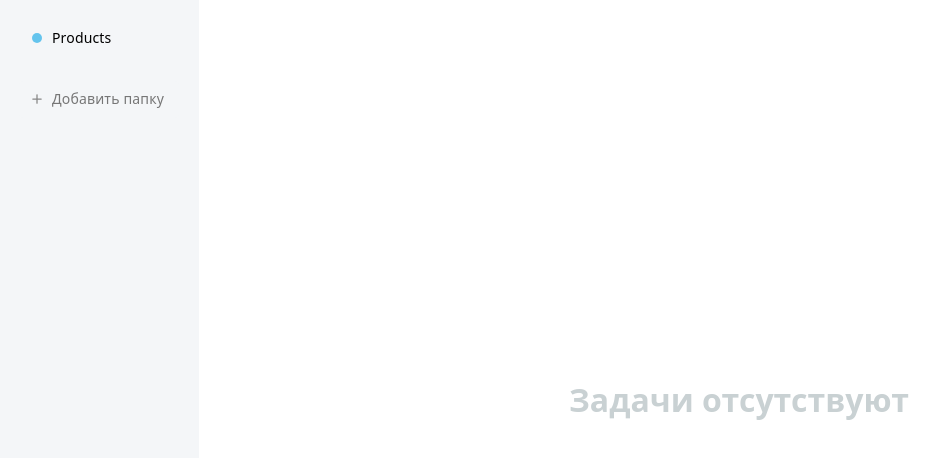
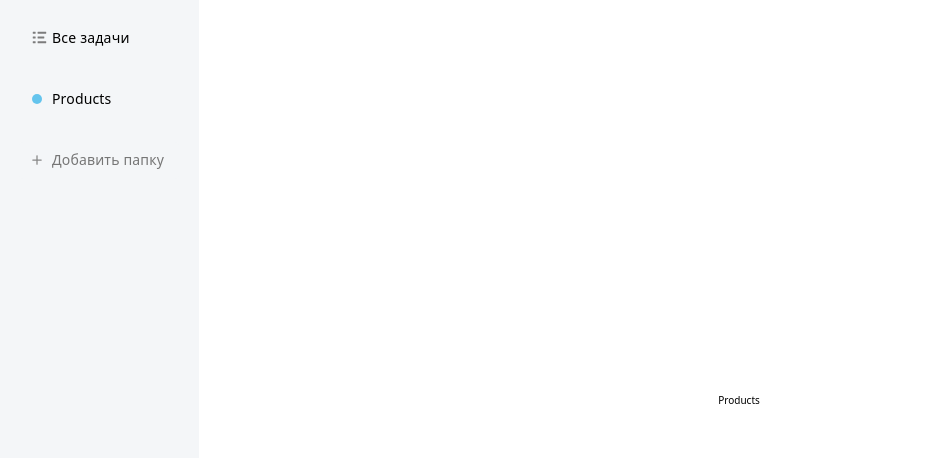
Before and after one commit to 13RedFox/todos_typescript, a React (Vite) app: page / in a window 1280 px wide. Shown: the top 458 px of the page, without its empty margins (1-940 px from the left). Built offline with nearby package versions, Linux system fonts and the light colour scheme.

Commit message:
:sparkles: Create AllTask component & render folderData.

```diff
--- a/src/App/App.tsx
+++ b/src/App/App.tsx
@@ -1,15 +1,23 @@
 import { FC, useState } from 'react';
 import { Main } from '../module/Main/Main';
 import { Sidebar } from '../module/Sidebar/Sidebar';
+import { FolderType } from '../types/folder.type';
 import styles from './App.module.scss';
 
 export const App: FC = () => {
   const [currentFolderId, setCurrentFolderId] = useState<string>('');
+  const [data, setData] = useState<FolderType[]>([
+    { id: 'b1681e3b938', title: 'Products', color: '#64c4ed' },
+  ]);
 
   return (
     <div className={styles.app}>
-      <Sidebar setCurrentFolderId={setCurrentFolderId} />
-      <Main />
+      <Sidebar
+        setCurrentFolderId={setCurrentFolderId}
+        data={data}
+        setData={setData}
+      />
+      <Main data={data} />
     </div>
   );
 };
--- a/src/components/Icon/Icon.tsx
+++ b/src/components/Icon/Icon.tsx
@@ -34,6 +34,15 @@
           />
         </svg>
       );
+    case 'all':
+      return (
+        <svg
+          className={classNames(className)}
+          viewBox='0 0 14 12'
+        >
+          <path d='M10.96 5.10001H5.74001C5.24321 5.10001 5.20001 5.50231 5.20001 6.00001C5.20001 6.49771 5.24321 6.90001 5.74001 6.90001H10.96C11.4568 6.90001 11.5 6.49771 11.5 6.00001C11.5 5.50231 11.4568 5.10001 10.96 5.10001ZM12.76 9.60001H5.74001C5.24321 9.60001 5.20001 10.0023 5.20001 10.5C5.20001 10.9977 5.24321 11.4 5.74001 11.4H12.76C13.2568 11.4 13.3 10.9977 13.3 10.5C13.3 10.0023 13.2568 9.60001 12.76 9.60001ZM5.74001 2.40001H12.76C13.2568 2.40001 13.3 1.99771 13.3 1.50001C13.3 1.00231 13.2568 0.600006 12.76 0.600006H5.74001C5.24321 0.600006 5.20001 1.00231 5.20001 1.50001C5.20001 1.99771 5.24321 2.40001 5.74001 2.40001ZM2.86001 5.10001H1.24001C0.743212 5.10001 0.700012 5.50231 0.700012 6.00001C0.700012 6.49771 0.743212 6.90001 1.24001 6.90001H2.86001C3.35681 6.90001 3.40001 6.49771 3.40001 6.00001C3.40001 5.50231 3.35681 5.10001 2.86001 5.10001ZM2.86001 9.60001H1.24001C0.743212 9.60001 0.700012 10.0023 0.700012 10.5C0.700012 10.9977 0.743212 11.4 1.24001 11.4H2.86001C3.35681 11.4 3.40001 10.9977 3.40001 10.5C3.40001 10.0023 3.35681 9.60001 2.86001 9.60001ZM2.86001 0.600006H1.24001C0.743212 0.600006 0.700012 1.00231 0.700012 1.50001C0.700012 1.99771 0.743212 2.40001 1.24001 2.40001H2.86001C3.35681 2.40001 3.40001 1.99771 3.40001 1.50001C3.40001 1.00231 3.35681 0.600006 2.86001 0.600006Z' />
+        </svg>
+      );
     default:
       return null;
   }
--- /dev/null
+++ b/src/module/AllTask/AllTask.module.scss
@@ -0,0 +1,32 @@
+.all {
+  display: flex;
+  align-items: center;
+  font-size: 14px;
+  font-weight: 400;
+  line-height: 114%;
+  letter-spacing: 0.2px;
+  background-color: transparent;
+  border-radius: 4px;
+  padding: 10px 13px;
+  margin-bottom: 25px;
+  transition: all 0.3s ease-in-out;
+
+  cursor: pointer;
+  &:hover {
+    color: #4dd599;
+    background-color: #ffffff;
+    box-shadow: 0px 2px 10px rgba(0, 0, 0, 0.05);
+  }
+
+  &:hover &__icon {
+    fill: #4dd599;
+  }
+  &__icon {
+    $size: 15px;
+    width: $size;
+    height: $size;
+    fill: #7c7c7c;
+    margin-right: 5px;
+    transition: fill 0.3s ease-in-out;
+  }
+}
--- /dev/null
+++ b/src/module/AllTask/AllTask.tsx
@@ -0,0 +1,27 @@
+import { FC } from 'react';
+import { Icon } from '../../components';
+import { FolderType } from '../../types/folder.type';
+import styles from './AllTask.module.scss';
+
+interface AllTaskProps {
+  name: string;
+  data: FolderType[];
+}
+
+export const AllTask: FC<AllTaskProps> = ({ name, data }): JSX.Element => {
+  const showAllTask = () => {
+    console.log('All tasks...');
+  };
+  return (
+    <button
+      className={styles.all}
+      onClick={showAllTask}
+    >
+      <Icon
+        name='all'
+        className={styles.all__icon}
+      />
+      {name}
+    </button>
+  );
+};
--- a/src/module/Main/Main.tsx
+++ b/src/module/Main/Main.tsx
@@ -1,11 +1,26 @@
 import { FC } from 'react';
+import { FolderType } from '../../types/folder.type';
 import styles from './Main.module.scss';
 
-export const Main: FC = () => {
+interface MainProps {
+  data: FolderType[];
+}
+
+export const Main: FC<MainProps> = ({ data }): JSX.Element => {
   return (
     // <RouterProvider router={router}>
     <main className={styles.main}>
-      <h1 className={styles.main__title}>Задачи отсутствуют</h1>
+      {!data.length ? (
+        <h1 className={styles.main__title}>Задачи отсутствуют</h1>
+      ) : (
+        <>
+          <span>
+            {data.map((el) => (
+              <div key={el.id}>{el.title}</div>
+            ))}
+          </span>
+        </>
+      )}
     </main>
     // </RouterProvider>
   );
--- a/src/module/Sidebar/Sidebar.tsx
+++ b/src/module/Sidebar/Sidebar.tsx
@@ -1,19 +1,16 @@
 import { Dispatch, FC, SetStateAction, useState } from 'react';
+import { AddFolderForm, AllTask, FolderList } from '..';
 import { Button } from '../../components';
 import { FolderType } from '../../types/folder.type';
-import { AddFolderForm } from '../AddFolderForm/AddFolderForm';
-import { FolderList } from '../FolderList/FolderList';
 import styles from './Sidebar.module.scss';
 
 interface SidebarProps {
+  data: FolderType[];
+  setData: Dispatch<SetStateAction<FolderType[]>>;
   setCurrentFolderId: Dispatch<SetStateAction<string>>;
 }
 
-export const Sidebar: FC<SidebarProps> = ({ setCurrentFolderId }) => {
-  const [data, setData] = useState<FolderType[]>([
-    { id: 'b1681e3b938', title: 'Products', color: '#64c4ed' },
-  ]);
-
+export const Sidebar: FC<SidebarProps> = ({ setCurrentFolderId, data, setData }) => {
   const [isOpenModal, setIsOpenModal] = useState<boolean>(false);
 
   const handleOpenModal = () => {
@@ -23,7 +20,15 @@
 
   return (
     <aside className={styles.aside}>
-      <FolderList data={data} />
+      {data.length > 0 && (
+        <>
+          <AllTask
+            name='Все задачи'
+            data={data}
+          />
+          <FolderList data={data} />
+        </>
+      )}
       {!isOpenModal && (
         <Button
           size='default'
--- /dev/null
+++ b/src/module/index.ts
@@ -0,0 +1,5 @@
+export * from './AddFolderForm/AddFolderForm';
+export * from './AllTask/AllTask';
+export * from './FolderList/FolderList';
+export * from './Main/Main';
+export * from './Sidebar/Sidebar';
```
